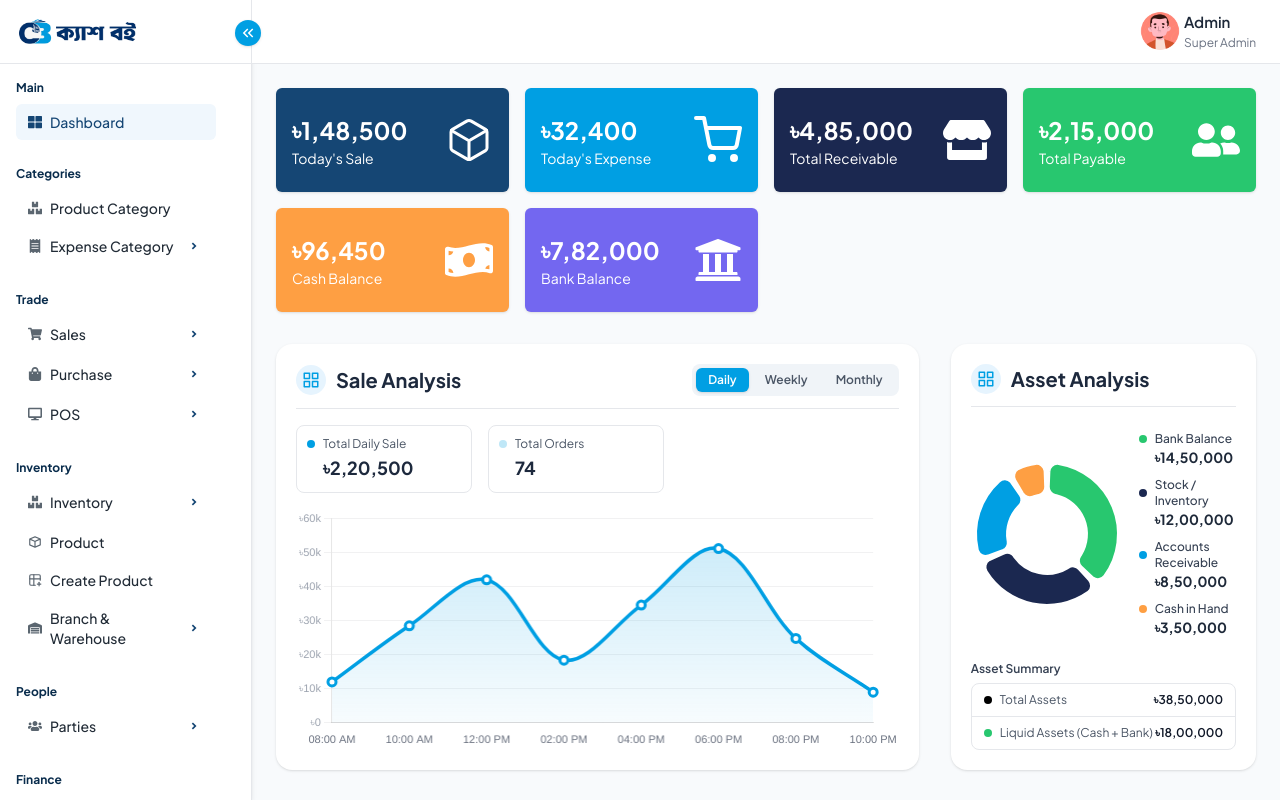
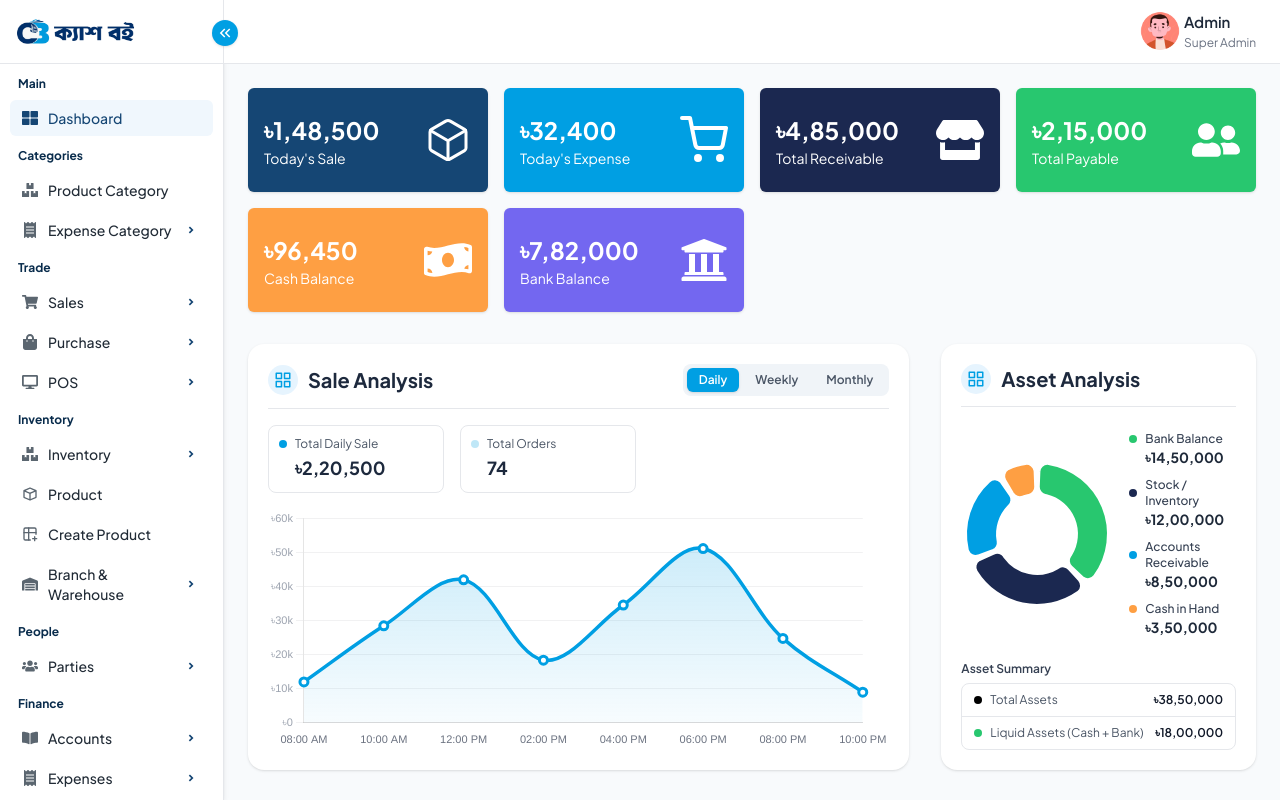
Before and after one commit to Snarecore/Inventory-System, a React (Vite) app: page /admin in a window 1280 px wide. Built offline with nearby package versions, Linux system fonts and the light colour scheme.

Commit message:
fix sidebar related issues

```diff
--- a/src/components/admin/Header.tsx
+++ b/src/components/admin/Header.tsx
@@ -86,9 +86,9 @@ const Header = ({ sidebarClick }: { sidebarClick: boolean }) => {
     };
 
     return (
-        <div className={`w-full fixed z-50 ${sidebarClick
-            ? "lg:w-[calc(100%-90px)]"
-            : "lg:w-[calc(100%-252px)]"
+        <div className={`fixed top-0 right-0 left-0 z-40 transition-[left] duration-300 ${sidebarClick
+            ? "lg:left-20"
+            : "lg:left-56"
             }`}>
             <div className="flex lg:hidden items-center justify-between px-4 h-16 bg-white border-b border-gray-200 transition-all ease-in-out duration-300">
                 {showSidebarMenu ? (
--- a/src/components/admin/Sidebar.tsx
+++ b/src/components/admin/Sidebar.tsx
@@ -60,10 +60,10 @@ const Sidebar = ({ sidebarClick }: SidebarProps) => {
   return (
     <div
       className={`hidden lg:flex flex-col h-screen bg-white shadow-md transition-all ease-in duration-300 border-r border-gray-200 relative shrink-0 ${
-        sidebarClick ? "w-24" : "w-63"
+        sidebarClick ? "w-20" : "w-56"
       }`}
     >
-      <div className={`h-16 flex items-center border-b border-gray-200 px-4 shrink-0 ${sidebarClick ? "justify-center px-2" : "justify-start"}`}>
+      <div className={`h-16 flex items-center border-b border-gray-200 shrink-0 ${sidebarClick ? "justify-center px-2" : "justify-start px-3.5"}`}>
         <Link to={"/admin"} className="flex items-center">
           {sidebarClick ? (
             <img
@@ -75,18 +75,20 @@ const Sidebar = ({ sidebarClick }: SidebarProps) => {
             <img
               src={logoImg}
               alt="Cash Boi"
-              className="h-8 w-auto max-w-[170px] object-contain"
+              className="h-8 w-auto max-w-[155px] object-contain"
             />
           )}
         </Link>
       </div>
 
-      <div className="flex-1 p-2 overflow-y-auto custom-scrollbar">
+      <div className="flex-1 px-2.5 py-3 overflow-y-auto custom-scrollbar">
         {menu.map((section) => (
-          <div key={section.sectionName} className={`p-2 ${sidebarClick ? "mb-0" : "mb-2"}`}>
-            <p className={`text-xs text-[#092c4c] font-bold ${sidebarClick ? "mb-0" : "mb-2"}`}>
-              {sidebarClick ? "" : section.sectionName}
+          <div key={section.sectionName} className={sidebarClick ? "mb-2" : "mb-3"}>
+            {!sidebarClick && section.sectionName && (
+              <p className="text-xs text-[#092c4c] font-bold px-2 mb-2">
+                {section.sectionName}
               </p>
+            )}
 
             {section.items.map((item) => {
               const isParentActive = item.subItems?.some(
@@ -103,32 +105,34 @@ const Sidebar = ({ sidebarClick }: SidebarProps) => {
               const Icon = item.icon;
 
               return (
-                  <div key={item.id}>
+                <div key={item.id} className="mb-1">
                   {item.subItems && item.subItems.length > 0 ? (
                     <div
                       onClick={() => handleParentItemClick(item)}
-                        className={`${sidebarClick ? "" : "w-[200px]"} group px-[12px] py-[8px] flex items-center justify-between cursor-pointer rounded-md transition-all mb-[4px]
-                        ${
+                      className={`w-full group py-2 flex items-center cursor-pointer rounded-md transition-all ${
                         sidebarClick
-                            ? ""
-                            : shouldShowActive
+                          ? "justify-center px-0"
+                          : "justify-between px-3"
+                      } ${
+                        shouldShowActive
                           ? "bg-[var(--color-primary-light)] text-[var(--color-primary)]"
                           : "hover:bg-gray-100"
-                        }
-                        `}
+                      }`}
                       aria-expanded={!sidebarClick && isOpen}
                       aria-disabled={sidebarClick}
+                      title={sidebarClick ? item.name : undefined}
                     >
-                        <div className="flex items-center gap-2">
+                      <div className={`flex items-center gap-2.5 ${sidebarClick ? "justify-center" : ""}`}>
                         <span
-                            className={`text-lg transition-all ${
+                          className={`text-base transition-all ${
                             shouldShowActive
                               ? "text-[var(--color-primary)]"
                               : "text-[#5b6670] group-hover:text-[var(--color-primary)]"
                           }`}
                         >
-                            <Icon title={item.name} size={14} />
+                          <Icon title={item.name} size={16} />
                         </span>
+                        {!sidebarClick && (
                           <span
                             className={`text-sm font-medium transition-all ${
                               shouldShowActive
@@ -136,12 +140,13 @@ const Sidebar = ({ sidebarClick }: SidebarProps) => {
                                 : "text-[#212b36] group-hover:text-[var(--color-primary)]"
                             }`}
                           >
-                            {sidebarClick ? "" : item.name}
+                            {item.name}
                           </span>
+                        )}
                       </div>
 
                       {!sidebarClick && (
-                          <span className="text-xl rounded-full">
+                        <span className="text-xl">
                           {isOpen ? (
                             <RiArrowDropDownLine className="text-[var(--color-primary)]" />
                           ) : (
@@ -153,25 +158,27 @@ const Sidebar = ({ sidebarClick }: SidebarProps) => {
                   ) : (
                     <Link
                       to={item.path}
-                        className={`${
-                          sidebarClick ? "" : "w-[200px]"
-                        } group px-[12px] py-[8px] flex items-center gap-2 rounded-md transition-all mb-[2px] ${
+                      className={`w-full group py-2 flex items-center rounded-md transition-all ${
                         sidebarClick
-                            ? ""
-                            : shouldShowActive
+                          ? "justify-center px-0"
+                          : "gap-2.5 px-3"
+                      } ${
+                        shouldShowActive
                           ? "bg-[var(--color-primary-light)] text-[var(--color-primary)]"
                           : "hover:bg-gray-100"
                       }`}
+                      title={sidebarClick ? item.name : undefined}
                     >
                       <span
-                          className={`text-lg transition-all ${
+                        className={`text-base transition-all ${
                           shouldShowActive
                             ? "text-[var(--color-primary)]"
                             : "text-[#5b6670] group-hover:text-[var(--color-primary)]"
                         }`}
                       >
-                          <Icon title={item.name} size={14} />
+                        <Icon title={item.name} size={16} />
                       </span>
+                      {!sidebarClick && (
                         <span
                           className={`text-sm font-medium transition-all ${
                             shouldShowActive
@@ -179,8 +186,9 @@ const Sidebar = ({ sidebarClick }: SidebarProps) => {
                               : "text-[#212b36] group-hover:text-[var(--color-primary)]"
                           }`}
                         >
-                          {sidebarClick ? "" : item.name}
+                          {item.name}
                         </span>
+                      )}
                     </Link>
                   )}
 
@@ -188,28 +196,25 @@ const Sidebar = ({ sidebarClick }: SidebarProps) => {
                     item.subItems.length > 0 &&
                     !sidebarClick &&
                     isOpen && (
-                        <ul>
+                      <ul className="mt-1 space-y-0.5">
                         {item.subItems.map((subItem) => {
                           const isActive = pathname === subItem.path;
                           return (
                             <li key={subItem.id}>
                               <Link
                                 to={subItem.path}
-                                  className={`block w-[200px] rounded-md group pl-4 py-2.5 p-2 cursor-pointer text-[13px] transition-all ${
-                                    sidebarClick
-                                      ? ""
-                                      : isActive
-                                      ? "text-[var(--color-primary)] font-medium"
+                                className={`block w-full rounded-md pl-6 pr-3 py-2 cursor-pointer text-[13px] transition-all ${
+                                  isActive
+                                    ? "text-[var(--color-primary)] font-medium bg-[var(--color-primary-light)]"
                                     : "text-[#646b72] hover:bg-gray-100 hover:text-[var(--color-primary)]"
-                                  }
-                                  `}
+                                }`}
                               >
                                 <span className="flex items-center gap-2">
                                   <div
-                                      className={`shrink-0 rounded-full transition-all duration-200 ${
+                                    className={`w-1.5 h-1.5 shrink-0 rounded-full transition-all duration-200 ${
                                       isActive
-                                          ? "border-3 border-[var(--color-primary)] group-hover:border-[var(--color-primary)]"
-                                          : "border-2 border-gray-400 group-hover:border-[var(--color-primary)]"
+                                        ? "bg-[var(--color-primary)]"
+                                        : "bg-gray-400 group-hover:bg-[var(--color-primary)]"
                                     }`}
                                   />
                                   {subItem.name}
--- a/src/layouts/AdminLayout.tsx
+++ b/src/layouts/AdminLayout.tsx
@@ -17,7 +17,7 @@ export default function AdminLayout() {
 				aria-label={sidebarClick ? "Expand sidebar" : "Collapse sidebar"}
 				style={{ willChange: "left" }}
 				className={`hidden lg:block lg:fixed top-5 z-[51] bg-[#009fe3] hover:bg-[#0087c2] text-white rounded-full p-1 shadow hover:opacity-90 focus:outline-none transition-[left,transform] duration-300 ease-[cubic-bezier(0.22,1,0.36,1)] cursor-pointer motion-reduce:transition-none ${
-					sidebarClick ? "left-[80px]" : "left-[235px]"
+					sidebarClick ? "left-[68px]" : "left-[212px]"
 				}`}
 			>
 				{sidebarClick ? (
```
Lines whose indentation alone changed are shown as unchanged.
